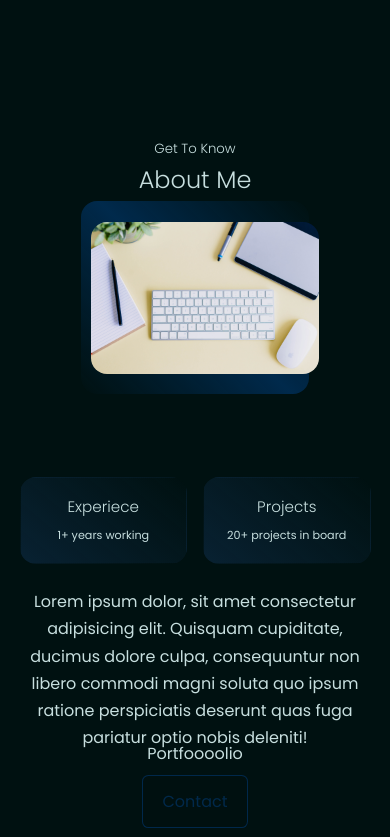
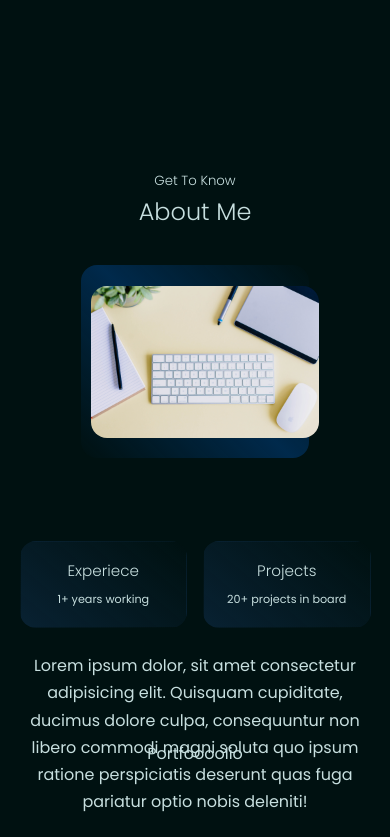
Before and after one commit to Martogramer/Telescopiens, a React (Create React App) app in the folder portfolio-martiniribas/martogramer/: page / in a window 390 px wide. Shown: the part 1140-1977 px from the top of the page. Built offline with nearby package versions, Linux system fonts and the light colour scheme.

Commit message:
about styles

```diff
--- a/portfolio-martiniribas/martogramer/src/components/about/about.css
+++ b/portfolio-martiniribas/martogramer/src/components/about/about.css
@@ -2,6 +2,13 @@
     display: grid;
     grid-template-columns: 35% 50%;
     gap: 15%;
+    height: 50vh;
+}
+#about{
+    padding-top: 2rem;
+}
+h1{
+    margin-bottom: 2rem;
 }
 .about__me{
     width: 100%;
@@ -76,7 +83,7 @@
         margin: 2rem auto 4rem;
     }
     .about__content p {
-        margin: 1 rem 0 1.5rem;
+        margin: 1rem 0 1.5rem;
     }
 }
 
```
